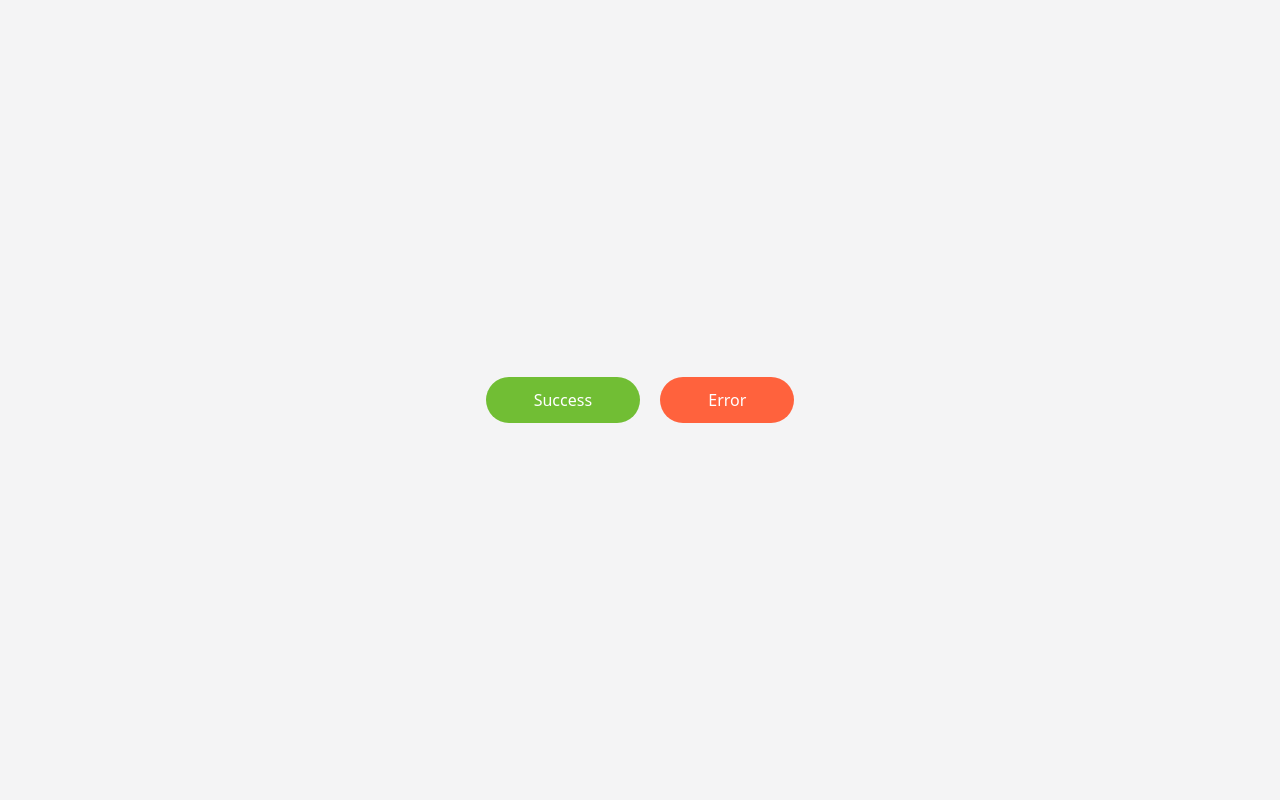
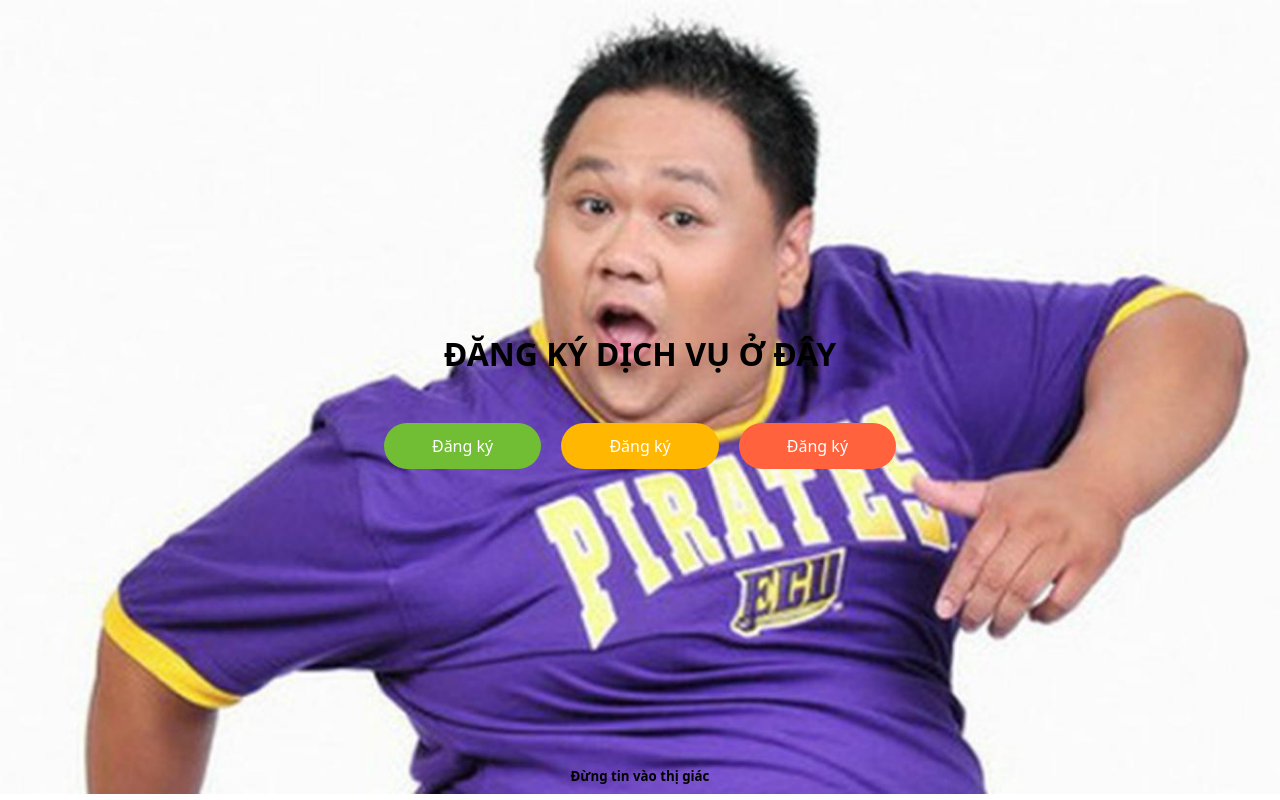
Before and after one commit to Fish-so-high/button_about_bem, a plain HTML site: page index.html in a window 1280 px wide. Drawn offline with Linux system fonts and the light colour scheme.

Commit message:
Sua doi lai cho web minh beo hon

```diff
--- a/assets/css/style.css
+++ b/assets/css/style.css
@@ -9,11 +9,29 @@ body {
     display: flex;
     flex-direction: column;
     font-family: system-ui, sans-serif;
-    background-color: #f4f4f5;
+    background-image: url(/assets/img/minh_beo.jpg);
+    background-repeat: no-repeat;
+    background-size: 100%;
 }
 
 body>div {
     margin: auto;
+}
+
+.title h1 {
+    text-align: center;
+    margin-bottom: 48px;
+}
+
+
+.attencion {
+    position: absolute;
+    bottom: 15px;
+    left: 0;
+    right: 0;
+    text-align: center;
+    font-weight: 100;
+
 }
 
 /* ======= Buttons ======== */
--- a/index.html
+++ b/index.html
@@ -12,11 +12,19 @@
 <body>
     <div>
         <div id="toast"></div>
+        <div class="title">
+            <h1>ĐĂNG KÝ DỊCH VỤ Ở ĐÂY</h1>
+        </div>
+        <div class="Button">
 
-        <div>
-            <div onclick="showSuccessToast();" class="btn btn--success">Success</div>
-            <div onclick="showErrorToast();" class="btn btn--danger">Error</div>
+            <div onclick="showErrorToast();" class="btn btn--success">Đăng ký</div>
+            <div onclick="showSuccessToast();" class="btn btn--warn">Đăng ký</div>
+            <div onclick="showWarningToast();" class="btn btn--danger">Đăng ký</div>
 
+        </div>
+
+        <div class="attencion">
+            <h5>Đừng tin vào thị giác</h5>
         </div>
     </div>
 
@@ -74,8 +82,8 @@
         }
 
         toast({
-            title: 'Success',
-            message: 'Bạn đã đăng ký thành công dịch vụ chùi đít',
+            title: 'Công ty chùi đít  no1 server',
+            message: 'Hãy đăng ký dịch vụ chùi đít bên tôi',
             type: 'info',
             duration: 3000
         })
@@ -88,6 +96,16 @@
             duration: 3000
         })
         }
+
+        function showWarningToast () {
+            toast({
+            title: 'Warning',
+            message: 'Xin lỗi giấy vệ sinh đã hết, bạn phải dùng xịt đít thôi',
+            type: 'warning',
+            duration: 3000
+        })
+        }
+
         function showErrorToast () {
             toast({
             title: 'Error',
```
Also changed, not shown: assets/img/minh_beo.jpg (added).
